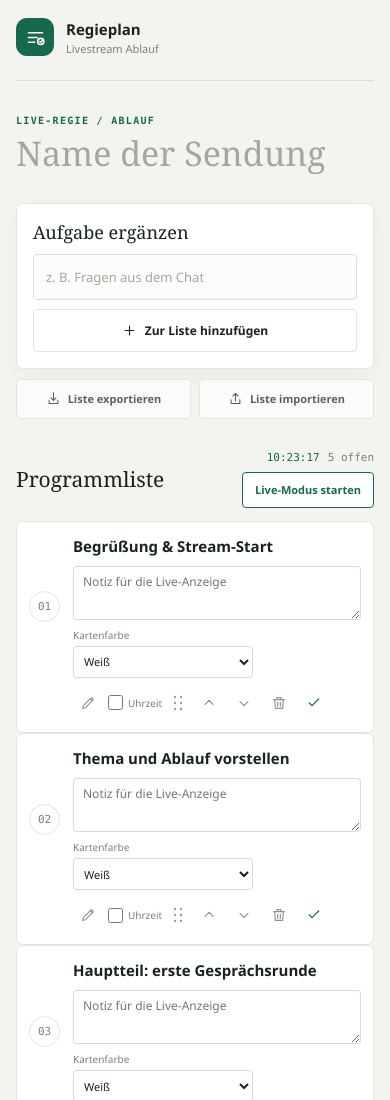
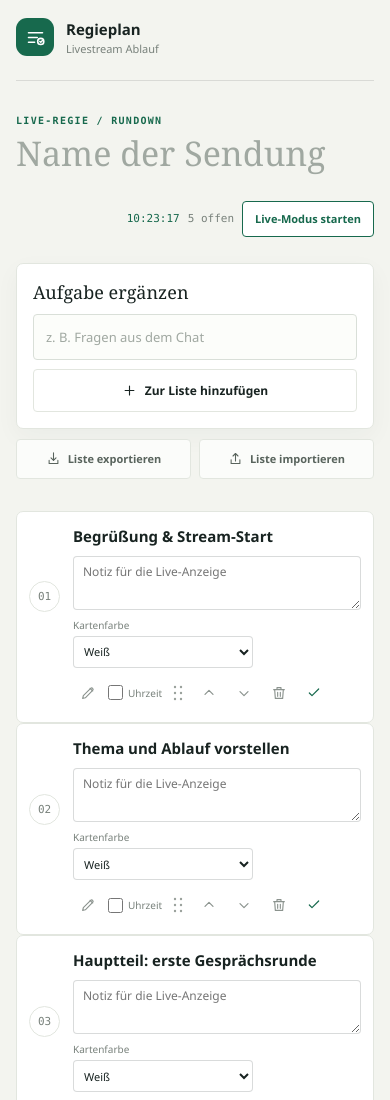
Before and after one commit to friesenkai/regieplaner, a plain HTML site: page index.html in a window 390 px wide. Shown: the top 1100 px of the page. Drawn offline with Linux system fonts and the light colour scheme.

Commit message:
korrektur grüner haken

```diff
--- a/index.html
+++ b/index.html
@@ -4,7 +4,7 @@
   <meta charset="UTF-8">
   <meta name="viewport" content="width=device-width, initial-scale=1.0">
   <meta name="theme-color" content="#f3f4ef">
-  <title>Regieplan · Livestream</title>
+  <title>Regieplan · Livestream DSC</title>
   <style>
     :root {
       color-scheme: light;
@@ -79,6 +79,8 @@
       animation: arrive 420ms ease-out both;
     }
 
+    .intro-copy { min-width: 0; }
+
     @keyframes arrive {
       from { opacity: 0; transform: translateY(8px); }
       to { opacity: 1; transform: translateY(0); }
@@ -136,21 +138,6 @@
 
     .workspace.live-mode { grid-template-columns: minmax(0, 1fr); }
     .side-panel[hidden] { display: none; }
-
-    .section-heading {
-      display: flex;
-      align-items: center;
-      justify-content: space-between;
-      gap: 16px;
-      margin-bottom: 13px;
-    }
-
-    h2 {
-      margin: 0;
-      font-family: Georgia, "Times New Roman", serif;
-      font-size: 21px;
-      font-weight: 500;
-    }
 
     .task-count {
       color: var(--muted);
@@ -395,8 +382,8 @@
       justify-content: flex-start;
     }
     .task-schedule-controls { display: grid; justify-items: start; gap: 6px; }
-    .workspace.live-mode .task-actions { grid-column: 3; }
-    .workspace.live-mode .scheduled-time-display { grid-column: 4; }
+    .workspace.live-mode .task-actions { grid-column: 4; }
+    .workspace.live-mode .scheduled-time-display { grid-column: 3; }
 
     .icon-button {
       display: grid;
@@ -558,7 +545,8 @@
       main { padding-top: 34px; }
       .workspace { grid-template-columns: 1fr; gap: 32px; }
       .side-panel { grid-row: 1; }
-      .intro { align-items: start; margin-bottom: 24px; }
+      .intro { flex-direction: column; align-items: stretch; margin-bottom: 24px; }
+      .intro .section-meta { align-self: flex-end; }
       .add-form { padding: 16px; }
       .form-label { margin-bottom: 10px; }
       .storage-note { display: none; }
@@ -571,8 +559,9 @@
       .icon-button { width: 30px; height: 30px; }
       .task-actions { grid-column: 2; justify-content: flex-end; flex-wrap: wrap; }
       .scheduled-time-display { grid-column: 2; min-width: 0; font-size: 18px; text-align: left; }
-      .workspace.live-mode .task-actions { grid-column: 2; grid-row: 2; }
-      .workspace.live-mode .scheduled-time-display { grid-column: 2; grid-row: 3; }
+      .workspace.live-mode .task-card { grid-template-columns: 34px minmax(0, 1fr) auto; }
+      .workspace.live-mode .task-actions { grid-column: 3; grid-row: 2; }
+      .workspace.live-mode .scheduled-time-display { grid-column: 2; grid-row: 2; }
       .workspace.live-mode .task-copy { grid-template-columns: minmax(0, 1fr) minmax(0, 1.5fr); }
       .section-meta { gap: 8px; flex-wrap: wrap; justify-content: flex-end; }
     }
@@ -598,22 +587,19 @@
 
     <main>
       <section class="intro" aria-labelledby="page-title">
-        <div>
-          <p class="eyebrow">Live-Regie / Ablauf</p>
-          <input class="show-name" id="page-title" type="text" maxlength="100" placeholder="Name der Sendung" aria-label="Name der Sendung" autocomplete="off">
+        <div class="intro-copy">
+          <p class="eyebrow">Live-Regie / Rundown</p>
+          <input class="show-name" id="page-title" type="text" maxlength="50" placeholder="Name der Sendung" aria-label="Name der Sendung" autocomplete="off">
+        </div>
+        <div class="section-meta">
+          <time class="system-clock" id="system-clock" aria-label="Aktuelle Systemzeit"></time>
+          <span class="task-count" id="task-count">0 offen</span>
+          <button class="mode-button" id="mode-button" type="button">Live-Modus starten</button>
         </div>
       </section>
 
       <div class="workspace">
-        <section class="queue-section" aria-labelledby="queue-heading">
-          <div class="section-heading">
-            <h2 id="queue-heading">Programmliste</h2>
-            <div class="section-meta">
-              <time class="system-clock" id="system-clock" aria-label="Aktuelle Systemzeit"></time>
-              <span class="task-count" id="task-count">0 offen</span>
-              <button class="mode-button" id="mode-button" type="button">Live-Modus starten</button>
-            </div>
-          </div>
+        <section class="queue-section" aria-label="Ablauf">
           <div class="task-list" id="task-list" aria-live="polite"></div>
 
           <details class="history" id="history">
```
